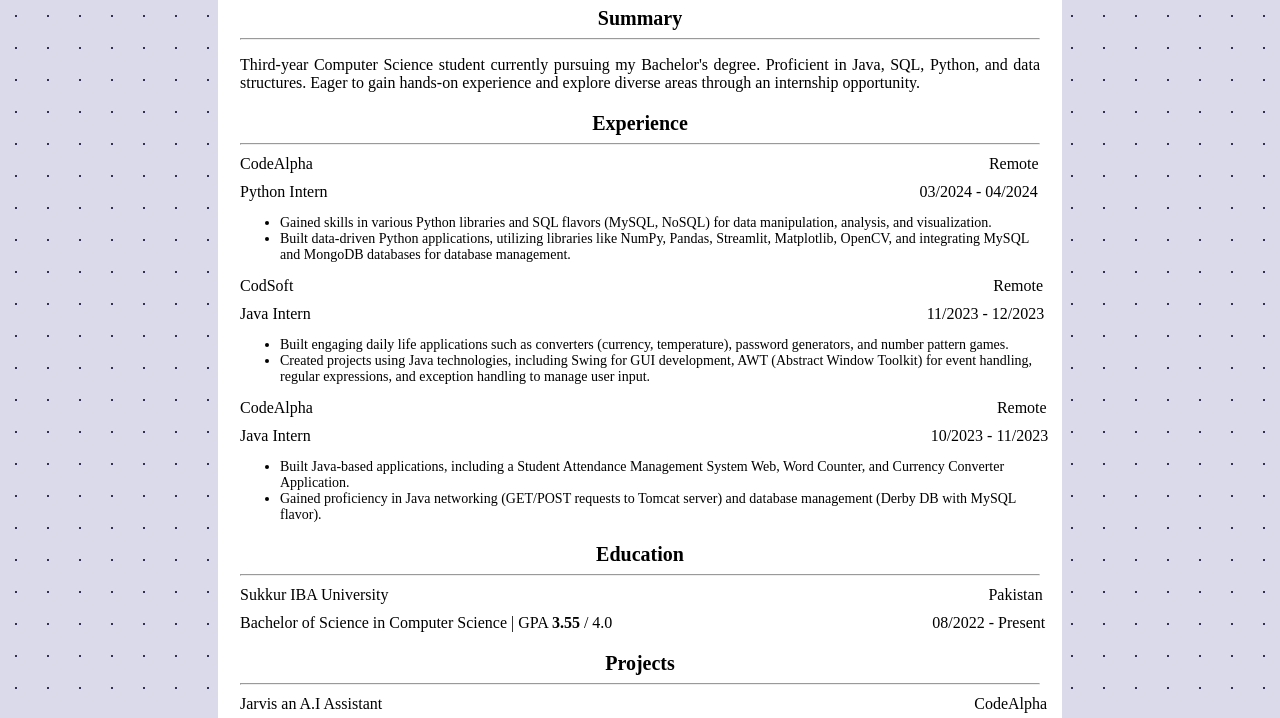
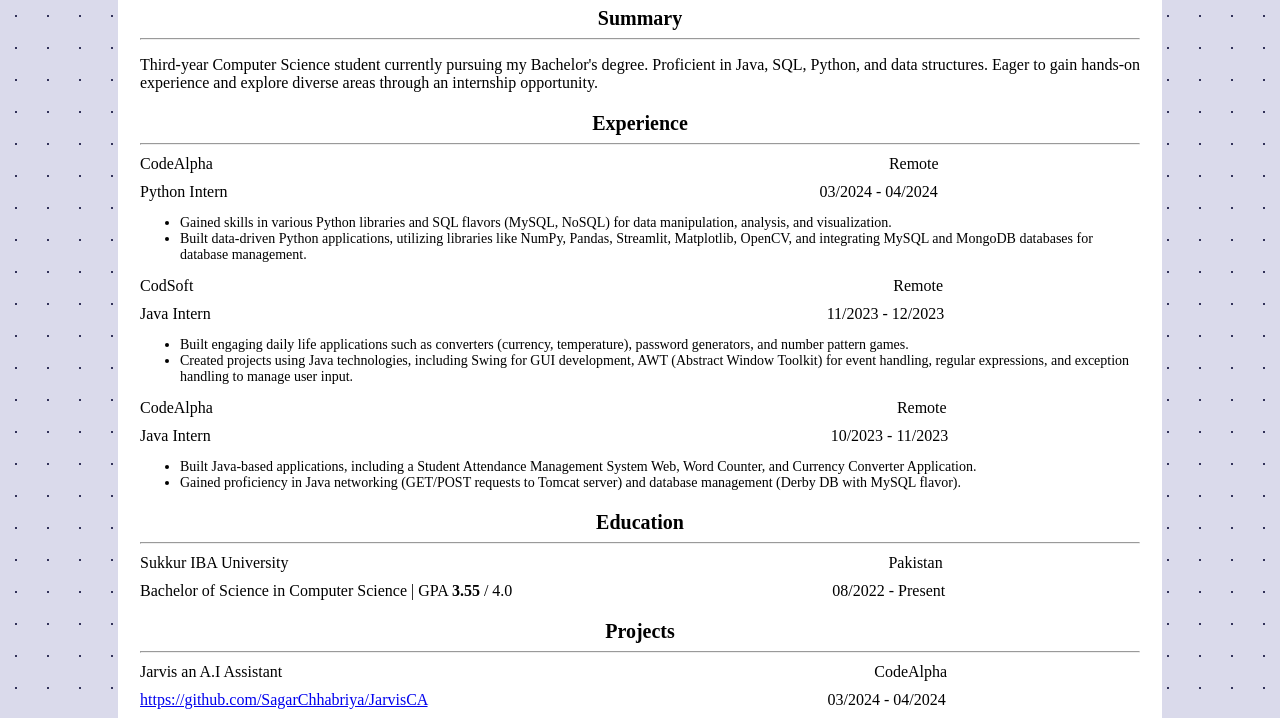
Before and after one commit to SagarChhabriya/Resume, a plain HTML site: page index.html in a window 1280 px wide. Shown: the part 160-878 px from the top of the page. Drawn offline with Linux system fonts and the light colour scheme.

Commit message:
Limit the Max width

```diff
--- a/style.css
+++ b/style.css
@@ -10,7 +10,7 @@ body {
 .main {
     border: 2px solid white;
     margin: 50px auto; /* Centering the main content */
-    max-width: 800px; /* Limiting the maximum width for better readability */
+    max-width: 1000px; /* Limiting the maximum width for better readability */
     padding: 20px;
     font-size: 16px;
     color: black;
```
